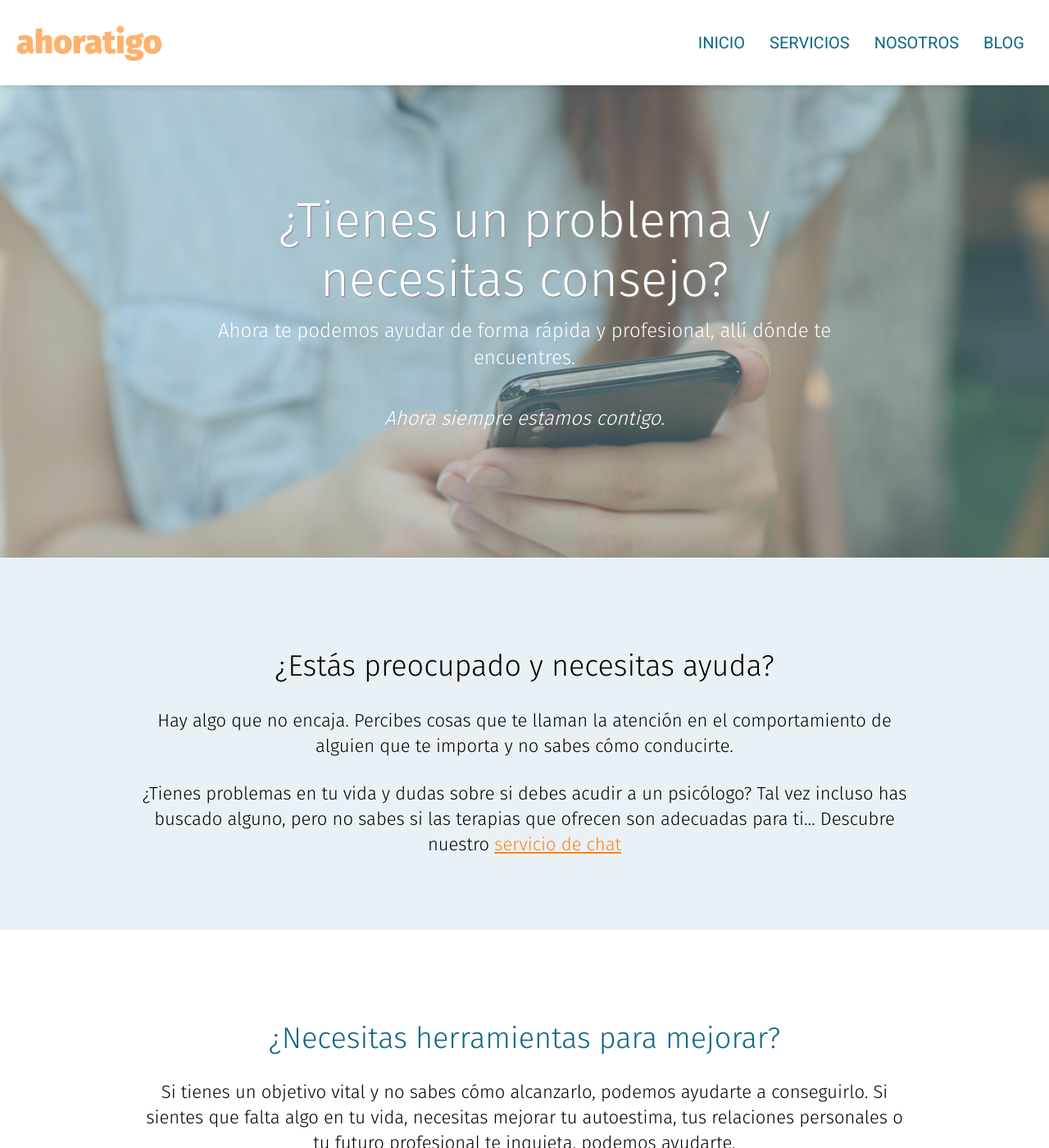
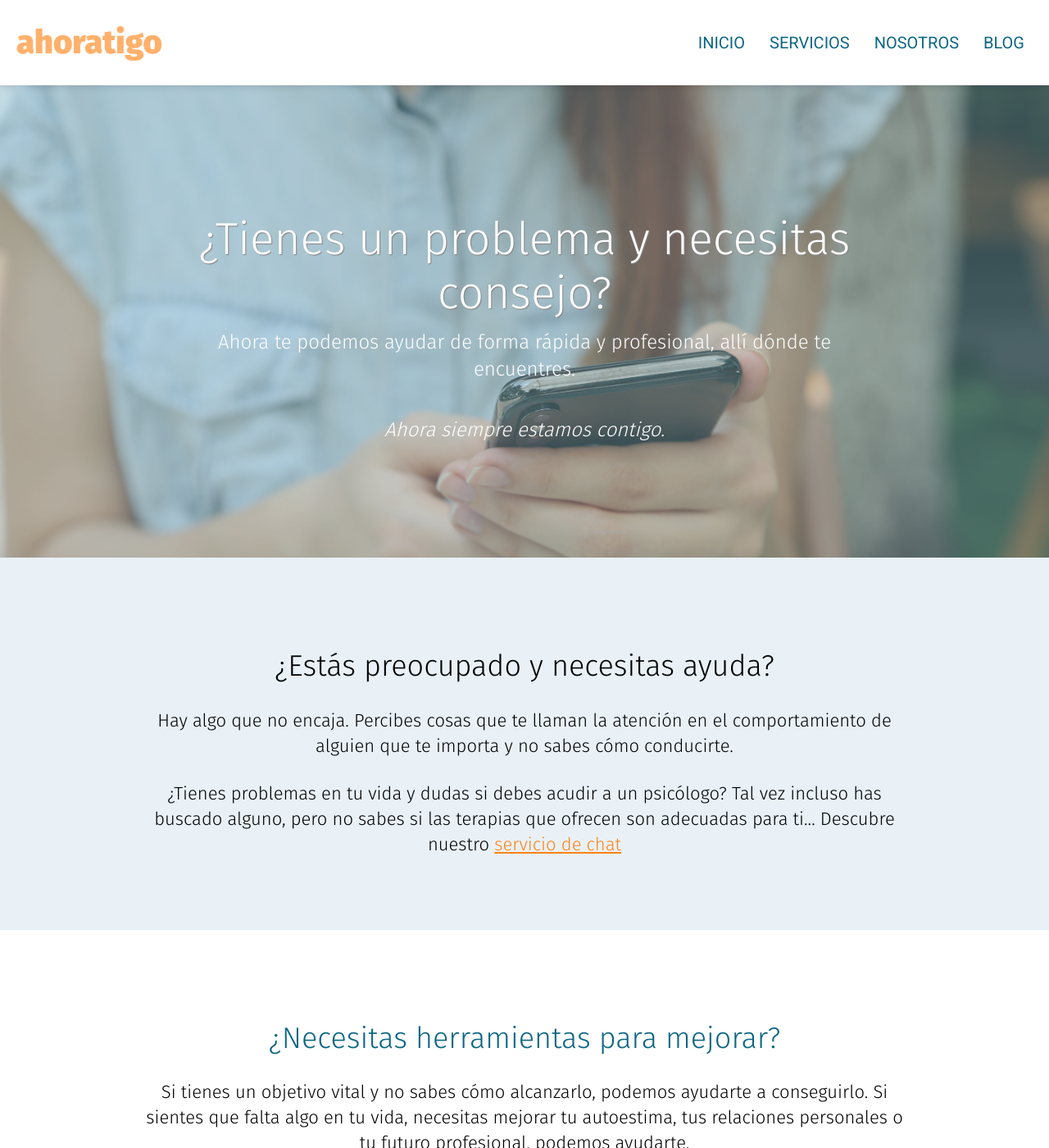
Before and after one commit to sukabal/sukabal.github.io, a Jekyll site: the page built from index.html, in a window 1280 px wide and 1400 px high. Shown: the whole window at 82% size. Built offline with Jekyll 4.4.1, drawn with Linux system fonts in a browser that asks for light colours; some of the changed text lies outside the part shown.

Commit message:
style: mobile menu & improvements

```diff
--- a/_layouts/default.html
+++ b/_layouts/default.html
@@ -11,21 +11,39 @@
 <body>
   <header class="header">
     <div class="logoBox">
-      <span class="logo">ahoratigo</span>
+      <span class="logo"><a title="Inicio" href="/">ahoratigo</a></span>
     </div>
+    <div id="mobileMenu">
+      <span></span>
+      <span></span>
+      <span></span>
+    </div>
+
     <ul class="navbar">
-      <li class="navbar__item"><a class="navbar__item-link" href="/">Inicio</a></li>
-      <li class="navbar__item"><a class="navbar__item-link" href="/servicios">Servicios</a></li>
-      <li class="navbar__item"><a class="navbar__item-link" href="/nosotros">Nosotros</a></li>
-      <li class="navbar__item"><a class="navbar__item-link" href="/blog">Blog</a></li>
+      <li class="navbar__item"><a title="Inicio" class="navbar__item-link" href="/">Inicio</a></li>
+      <li class="navbar__item"><a title="Servicios" class="navbar__item-link" href="/servicios">Servicios</a></li>
+      <li class="navbar__item"><a title="Nosotros" class="navbar__item-link" href="/nosotros">Nosotros</a></li>
+      <li class="navbar__item"><a title="Blog" class="navbar__item-link" href="/blog">Blog</a></li>
     </ul>
+
   </header>
-
   <div class="container">
 
     {{ content }}
 
   </div>
+  <script>
+    function toggleResponsiveMenu() {
+      var navbar = document.querySelector(".navbar");
+      if (navbar.style.display === 'flex') {
+        navbar.style.display = 'none';
+      } else {
+        navbar.style.display = 'flex';
+      }
+    }
+
+    document.getElementById('mobileMenu').addEventListener('click', toggleResponsiveMenu);
+  </script>
 </body>
 
 </html>
--- a/css/main.scss
+++ b/css/main.scss
@@ -1,6 +1,7 @@
 ---
 ---
 @import url('https://fonts.googleapis.com/css?family=Fira+Sans:100,300,700,900|Roboto');
+
 
 /* Fonts */
 $font-family-base: 'Roboto', sans-serif;
@@ -71,13 +72,14 @@
 
 .mainTitle {
   color: $white-color;
-  font-size: 60px;
+  font-size: 55px;
   font-family: $font-family-title;
   font-weight: 300;
   text-shadow: 1px 1px 1px #666;
   text-align: center;
   margin: auto;
   padding-bottom: 10px;
+  padding-top: 40px;
 }
 
 .pageTitle {
@@ -167,15 +169,20 @@
   box-shadow: 0 3px 7px 0 rgba(0,0,0,.1);
 }
 
-.logoBox {
-  padding-left: 20px;
-}
-
 .logo {
   font-family: $font-family-title;
   font-weight: 900;
   font-size: 40px;
+  padding-left: 20px;
+
+  a {
+    text-decoration: none;
     color: $accent-light-color;
+
+    &:hover{
+      color: $accent-color;
+    }
+  }
 }
 
 /* Navbar */
@@ -184,19 +191,39 @@
   justify-content: flex-end;
   list-style: none;
   font-size: 20px;
+  padding-left: 0px;
   padding-top: 20px;
   padding-bottom: 20px;
 
-  // @media  screen and (max-width: 650px) {
-  //   flex-direction: column;
-  //   line-height: 2;
-  //   align-content: flex-start;
-  // }
+  &--hidden {
+    display: none;
+  }
+
+  @media all and (max-width: 719px) {
+    display: none;
+    flex-direction: column;
+    align-items: inherit;
+    justify-content: flex-start;
+    height: 100vh;
+    width: 100vw;
+    position: absolute;
+    background: #E9F1F7;
+    top: 75px;
+    opacity: 0.9;
+    font-size: 24px;
+    line-height: 60px;
+
+    &--is-visible{
+      display: block;
+    }
   }
 
   .navbar__item {
     display: inline;
     margin-right: 30px;
+
+    @media all and (max-width: 719px) {
+      margin-right: 0px;
     }
 
     .navbar__item-link {
@@ -205,8 +232,29 @@
       text-decoration: none;
       &:hover {
         text-decoration: none;
-    color: $accent-color;
+        color: $accent-light-color;
       }
+    }
+  }
+}
+
+#mobileMenu {
+  padding: 40px 20px;
+
+  @media all and (min-width: 720px) {
+    display: none;
+  }
+
+  span {
+    display: block;
+    width: 33px;
+    height: 4px;
+    margin-top: 5px;
+    background: $accent-light-color;
+    border-radius: 3px;
+    cursor: pointer;
+  }
+
 }
 
 /* Call to Action buttons */
@@ -222,14 +270,14 @@
   button {
     background-color: $secondary-color;
     font-family: $font-family-title;
-    font-size: 40px;
+    font-size: 30px;
     border: none;
     padding: 15px 32px;
     text-align: center;
     display: inline-block;
     margin: 15px;
     width: 250px;
-    height: 250px;
+    height: 130px;
     cursor: pointer;
 
     display: flex;
@@ -238,8 +286,8 @@
     justify-content: center;
 
     img {
-      width: 50px;
-      height: 50px;
+      width: 40px;
+      height: 40px;
       padding: 10px;
     }
   }
@@ -293,6 +341,7 @@
 /* Footer */
 ul.posts {
   margin: 20px auto 40px;
+  padding-left: 0px;
   font-size: 1.5em;
 }
 
--- a/index.html
+++ b/index.html
@@ -17,7 +17,7 @@
     la atención en el comportamiento de alguien que te importa y no sabes cómo conducirte.
   </p>
   <p class="section-paragraph section-paragraph--last-paragraph">
-    ¿Tienes problemas en tu vida y dudas sobre si debes acudir a un psicólogo? Tal vez incluso has buscado alguno, pero
+    ¿Tienes problemas en tu vida y dudas si debes acudir a un psicólogo? Tal vez incluso has buscado alguno, pero
     no sabes si las terapias que ofrecen son adecuadas para ti... Descubre nuestro <a class="linkToAction" href="javascript:goToAction('btnChat');">servicio
       de chat</a>
   </p>
@@ -28,7 +28,7 @@
   <h2 class="color-primary">¿Necesitas herramientas para mejorar?</h2>
   <p class="section-paragraph">Si tienes un objetivo vital y no sabes cómo alcanzarlo, podemos ayudarte a conseguirlo.
     Si sientes que falta algo en tu vida, necesitas mejorar tu autoestima,
-    tus relaciones personales o tu futuro profesional te inquieta, podemos ayudarte.</p>
+    tus relaciones personales o tu futuro profesional, podemos ayudarte.</p>
   <p class="section-paragraph section-paragraph--last-paragraph">Si hay cosas en tu vida que no te dejan avanzar y
     quieres llegar a tu máximo potencial, puedes acudir a nuestro servicio de
     <a class="linkToAction" href="javascript:goToAction('btnEmail');">correo electrónico</a></p>
--- a/nosotros.html
+++ b/nosotros.html
@@ -6,8 +6,8 @@
 <section class="band bg-grey">
   <h1 class="pageTitle">Nosotros</h1>
   <p class="section-paragraph">
-    Somos psicólogos profesionales que creemos que no es necesario "tener un transtorno" para pedir ayuda. Todos
-    necesitamos ayuda en algún momento y es de valientes dar el primer paso y pedirla.
+    Somos psicólogos profesionales y creemos que no es necesario "tener un transtorno" para pedir ayuda. Todos
+    la necesitamos en algún momento y es de valientes dar el primer paso y pedirla.
   </p>
   <p class="section-paragraph">
     Con la idea de facilitar el procedimiento y para que siempres sepas a quién acudir, nace <strong>ahoratigo</strong>.
--- a/servicios.html
+++ b/servicios.html
@@ -6,8 +6,9 @@
 <section class="band bg-grey">
   <h1 class="pageTitle">Servicios</h1>
   <p class="section-paragraph">
-    Desde una pelea con tu pareja, a cómo mejorar en tu trabajo... Situaciones comunes como pensar que eres una mala
-    madre y no saber qué hacer con tus hijos... Simplemente estar triste y no saber porqué... Cualquiera que sea tu
+    Desde una pelea con tu pareja a cómo mejorar en tu trabajo... Situaciones comunes como pensar que eres una mala
+    madre o padre y no saber qué hacer con tus hijos... Simplemente estar triste y no saber porqué... Cualquiera que
+    sea tu
     situación, ahora estamos contigo. Acude a nosotros y siéntete mejor contigo y con los demás.
   </p>
 </section>
```
Also changed, not shown: other parts of index.html (+3 -6 lines), blog/index.html (+7 -0 lines). Lines whose indentation alone changed are shown as unchanged.
